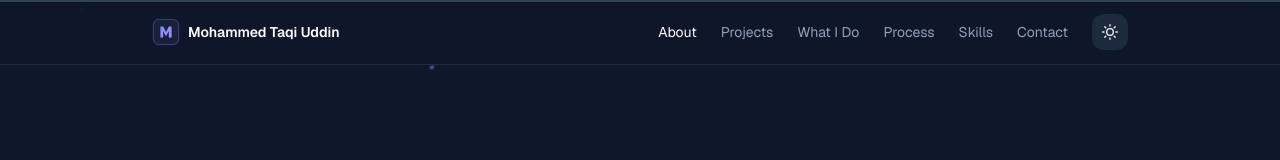
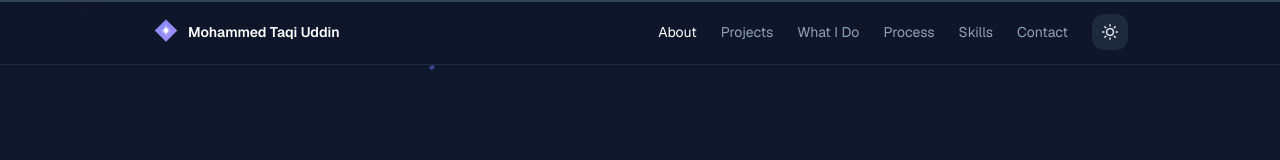
Before and after one commit to mohammedtaqi-dev/portfolio, a Next.js app: page / in a window 1280 px wide. Shown: the top 160 px of the page. Built offline with nearby package versions, Linux system fonts and the light colour scheme.

Commit message:
Revert to old diamond logo

```diff
--- a/src/components/Logo.tsx
+++ b/src/components/Logo.tsx
@@ -7,9 +7,9 @@ export default function Logo({ size = 36 }: { size?: number }) {
           <stop offset="100%" stopColor="var(--logo-end)" />
         </linearGradient>
       </defs>
-      <rect x="2" y="2" width="36" height="36" rx="8" fill="url(#logo-grad)" opacity="0.08" />
-      <rect x="2" y="2" width="36" height="36" rx="8" stroke="url(#logo-grad)" strokeWidth="1.2" opacity="0.4" />
-      <path d="M12 28V12H16L20 20L24 12H28V28H24V19L20 26L16 19V28H12Z" fill="url(#logo-grad)" />
+      <path d="M20 2L36 18L20 34L4 18Z" fill="url(#logo-grad)" stroke="rgba(255,255,255,0.12)" strokeWidth="0.5" />
+      <path d="M20 9L27 18L20 27L13 18Z" fill="white" opacity="0.2" />
+      <path d="M20 13L24 18L20 23L16 18Z" fill="white" opacity="0.95" />
     </svg>
   );
 }
```
Also changed, not shown: public/favicon.svg.
